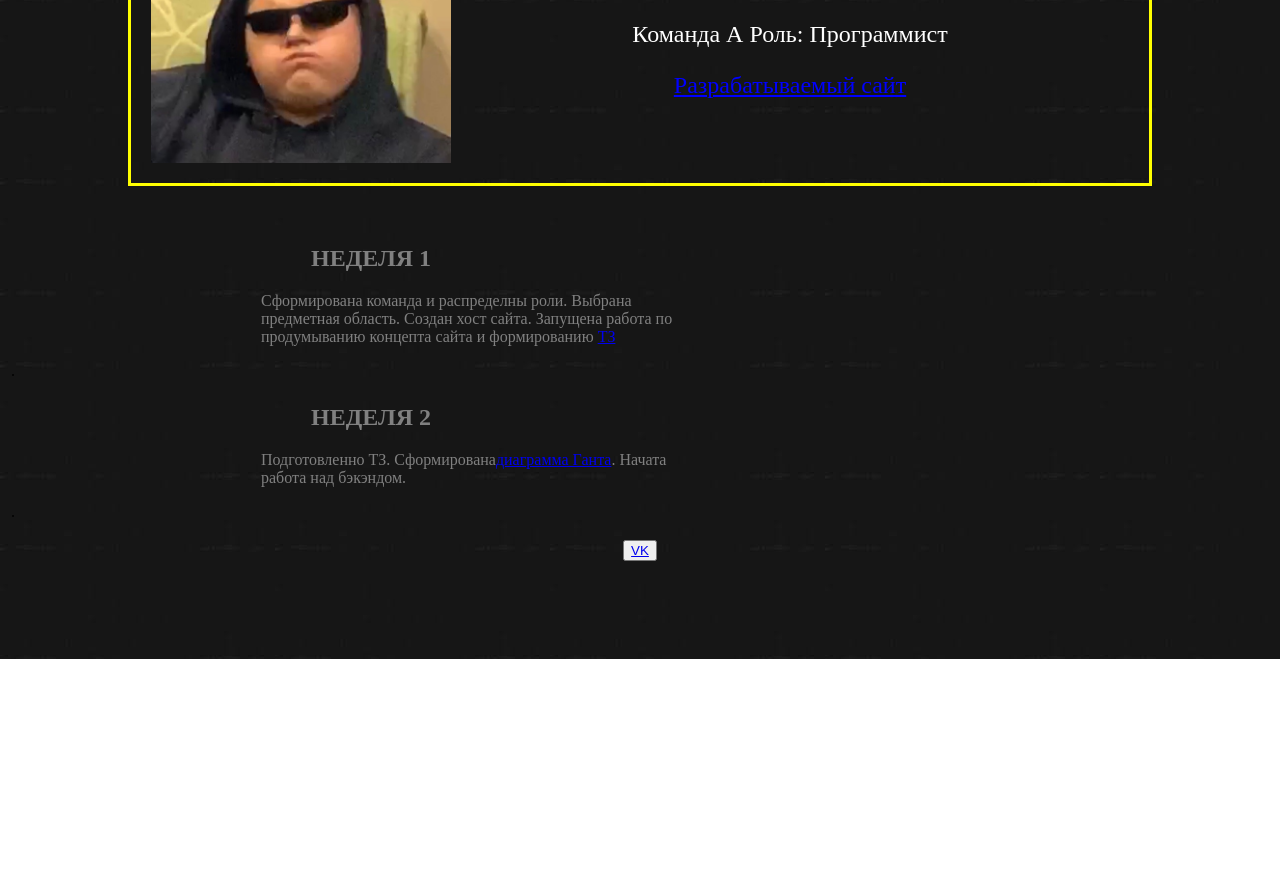
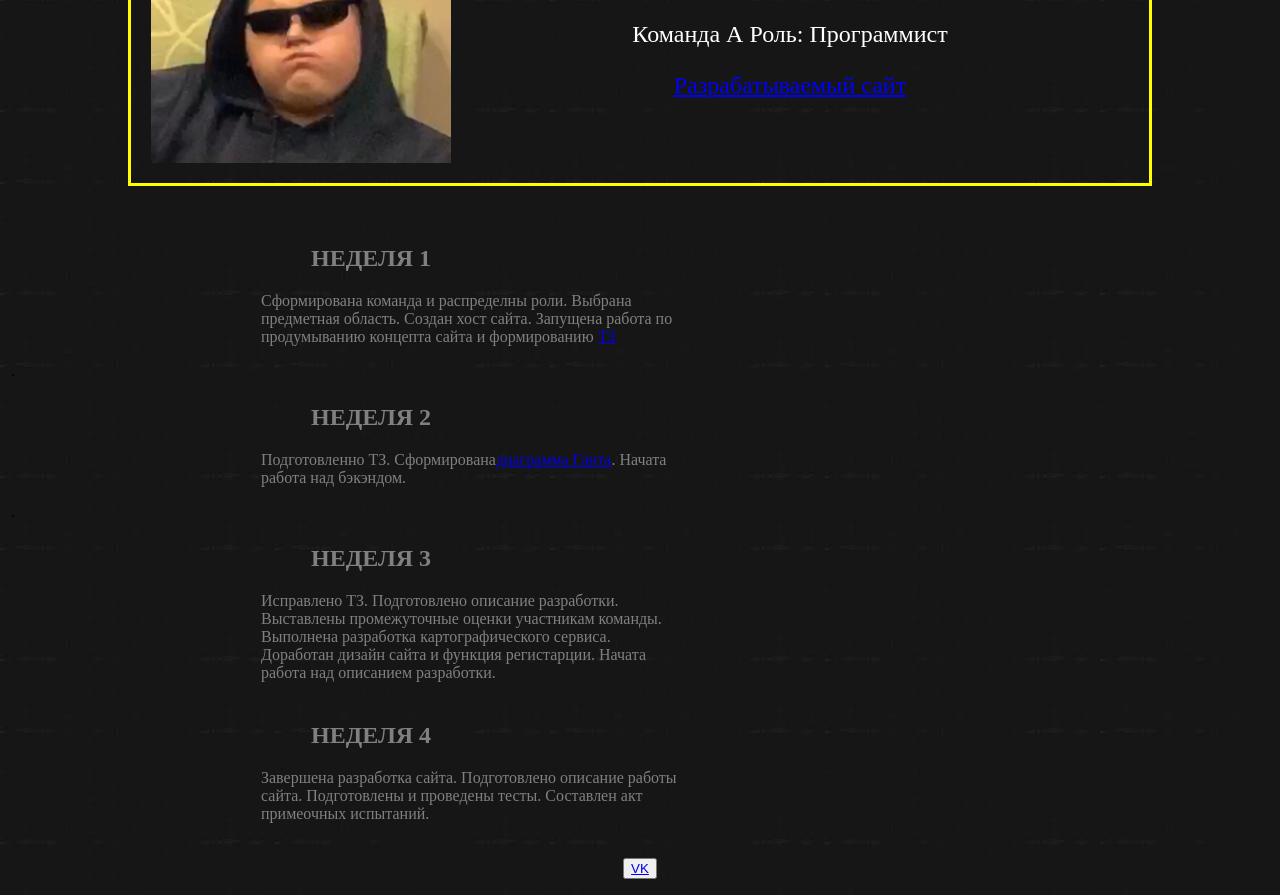
Before and after one commit to VladKaras1/Karasev, a plain HTML site: page index.html in a window 1280 px wide. Shown: the part 141-1036 px from the top of the page. Before the commit the page ends 800 px from the top, so only its background shows below. Drawn offline with Linux system fonts and the light colour scheme.

Commit message:
Add files via upload

```diff
--- a/index.html
+++ b/index.html
@@ -35,6 +35,18 @@
 <p id="text" style="color: grey">Подготовленно ТЗ. Сформирована<a href="https://drive.google.com/file/d/1q3Xnsz_wcW4jL5SHYB2NdfBfscbjCSjH/view">диаграмма Ганта</a>. Начата работа над бэкэндом.</p>.
 		</td>
 	</tr>
+	<tr>
+		<td colspan="5" width="100px">
+		<h2 id="week" style="color: grey" align="left">НЕДЕЛЯ 3</h2>
+<p id="text" style="color: grey">Исправлено ТЗ. Подготовлено описание разработки. Выставлены промежуточные оценки участникам команды. Выполнена разработка картографического сервиса. Доработан дизайн сайта и функция регистарции. Начата работа над описанием разработки.</p>
+	</tr>
+
+	<tr>
+		<td colspan="5" width="100px">
+			<h2 id="week" style="color: grey" align="left">НЕДЕЛЯ 4</h2>
+<p id="text" style="color: grey">Завершена разработка сайта. Подготовлено описание работы сайта. Подготовлены и проведены тесты. Составлен акт примеочных испытаний.</p>
+</td>
+	</tr>
 </table>
 <p align="center"><button><a href="https://vk.com/vladechig">VK</a></button></p>
 	</body>
```
